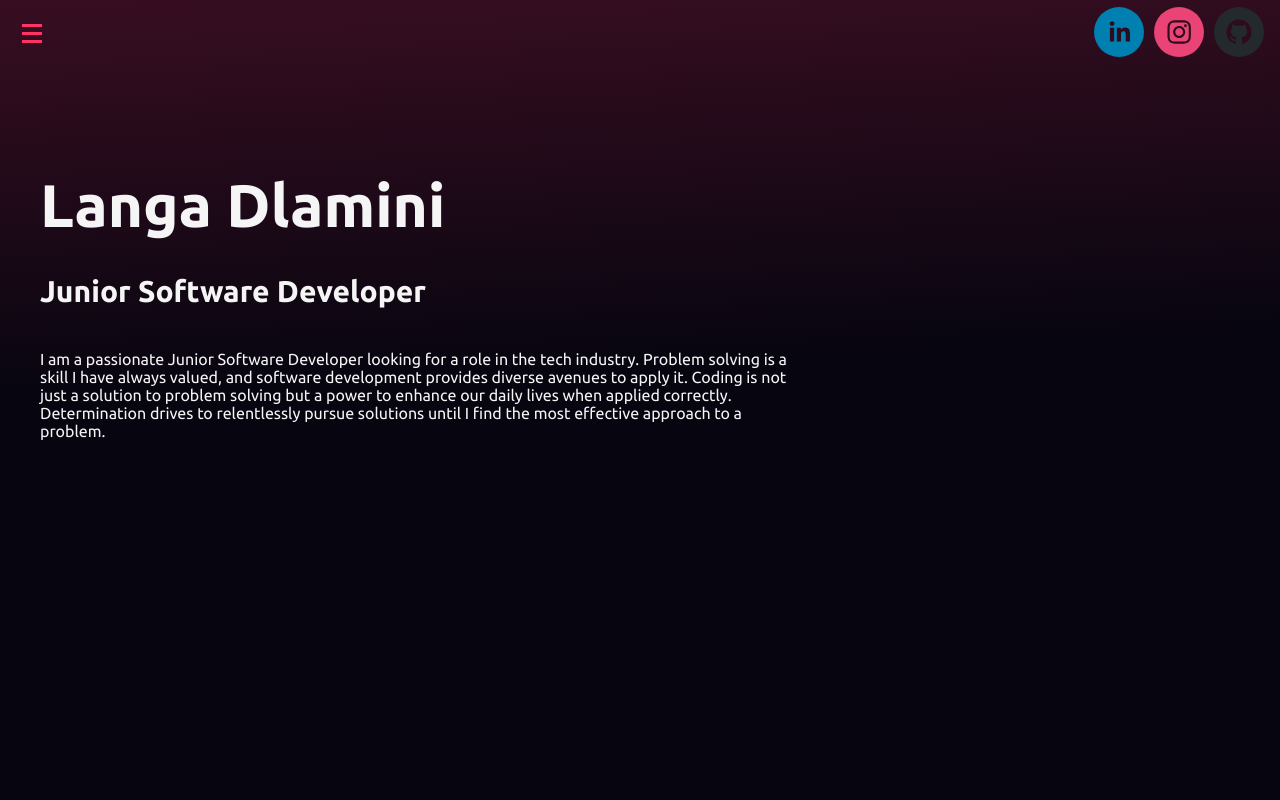
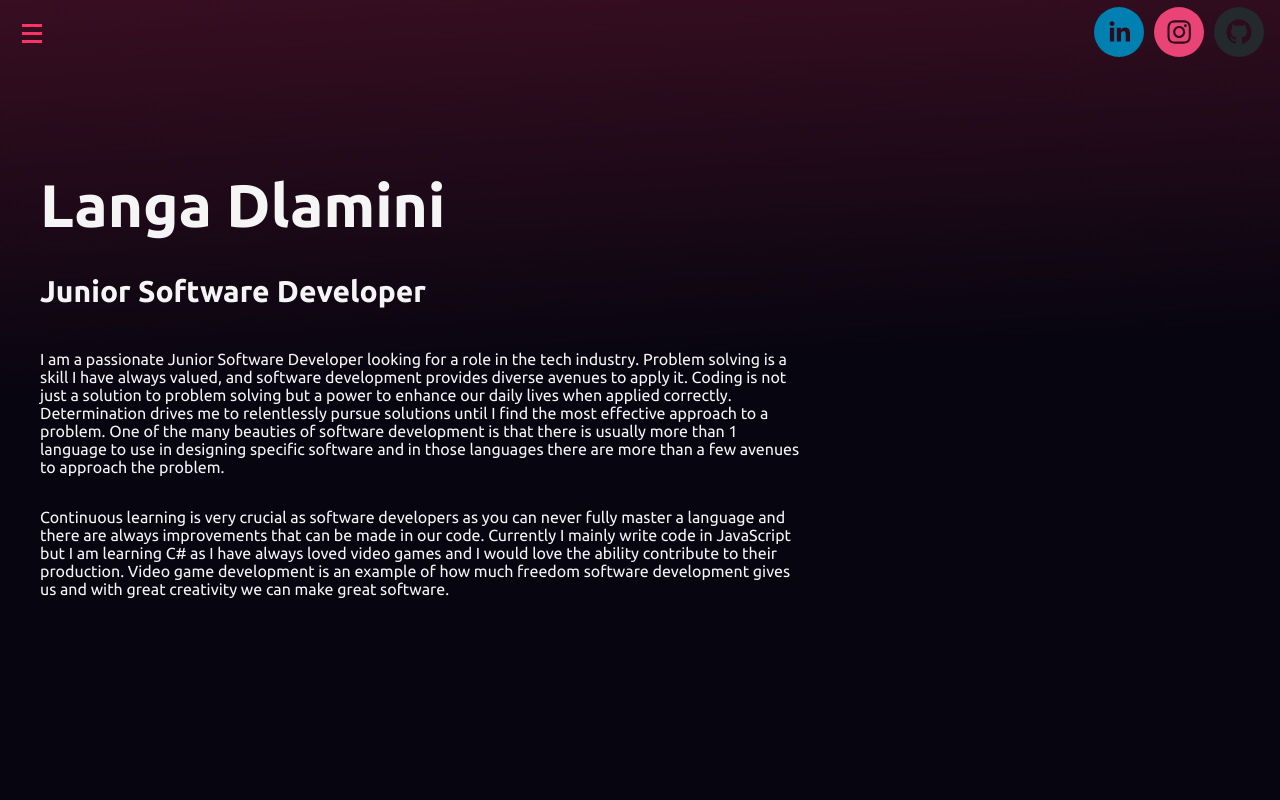
Before and after one commit to LangaLee/My-portfolio, a React (Vite) app: page / in a window 1280 px wide. Shown: the top 800 px of the page. Built offline with nearby package versions, Linux system fonts and the light colour scheme.

Commit message:
updated the intro section

```diff
--- a/src/components/homePage.jsx
+++ b/src/components/homePage.jsx
@@ -17,8 +17,22 @@ const HomePage = () => {
             and software development provides diverse avenues to apply it.
             Coding is not just a solution to problem solving but a power to
             enhance our daily lives when applied correctly. Determination drives
-            to relentlessly pursue solutions until I find the most effective
-            approach to a problem.
+            me to relentlessly pursue solutions until I find the most effective
+            approach to a problem. One of the many beauties of software
+            development is that there is usually more than 1 language to use in
+            designing specific software and in those languages there are more
+            than a few avenues to approach the problem.
+          </p>
+
+          <p>
+            Continuous learning is very crucial as software developers as you
+            can never fully master a language and there are always improvements
+            that can be made in our code. Currently I mainly write code in
+            JavaScript but I am learning C# as I have always loved video games
+            and I would love the ability contribute to their production. Video
+            game development is an example of how much freedom software
+            development gives us and with great creativity we can make great
+            software.
           </p>
         </div>
       </section>
```
